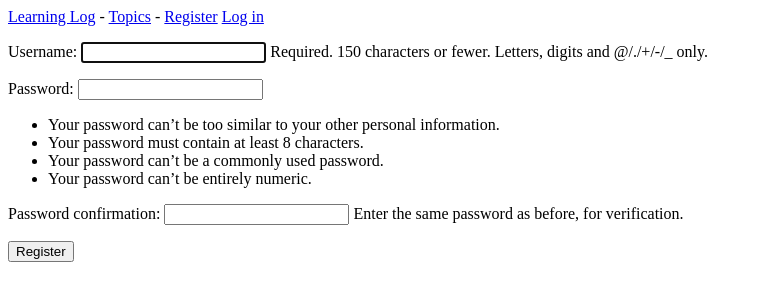
After one commit to Cudderson/crash-course-py, a Django app: page /users/register/ in a window 1280 px wide. The commit adds this page. Shown: the top 301 px of the page, without its empty margins (0-759 px from the left). Run offline with Django 3.2, Linux system fonts and the light colour scheme.

Commit message:
added registration functionality, user-specifc data started

```diff
--- a/learning_log/learning_log/settings.py
+++ b/learning_log/learning_log/settings.py
@@ -123,3 +123,6 @@ USE_TZ = True
 # https://docs.djangoproject.com/en/3.1/howto/static-files/
 
 STATIC_URL = '/static/'
+
+# My settings
+LOGIN_URL = 'users:login'
--- a/learning_log/learning_logs/models.py
+++ b/learning_log/learning_logs/models.py
@@ -1,4 +1,5 @@
 from django.db import models
+from django.contrib.auth.models import User
 
 
 class Topic(models.Model):
@@ -7,6 +8,8 @@ class Topic(models.Model):
     text = models.CharField(max_length=200)
 
     date_added = models.DateTimeField(auto_now_add=True)
+
+    owner = models.ForeignKey(User, on_delete=models.CASCADE)
 
     def __str__(self):  # returns string representation of object
         """Return a string representing the model"""
--- a/learning_log/learning_logs/templates/learning_logs/base.html
+++ b/learning_log/learning_logs/templates/learning_logs/base.html
@@ -5,6 +5,7 @@
       Hello, {{ user.username }}.
       <a href="{% url 'users:logout' %}">Log out</a>
     {% else %}
+      <a href="{% url 'users:register' %}">Register</a>
       <a href="{% url 'users:login' %}">Log in</a>
     {% endif %}
 </p>
--- a/learning_log/learning_logs/views.py
+++ b/learning_log/learning_logs/views.py
@@ -1,4 +1,5 @@
 from django.shortcuts import render, redirect
+from django.contrib.auth.decorators import login_required
 
 from .models import Topic, Entry
 from .forms import TopicForm, EntryForm
@@ -10,6 +11,7 @@ def index(request):
     return render(request, 'learning_logs/index.html')
 
 
+@login_required
 def topics(request):
     """Show all topics"""
 
@@ -19,6 +21,7 @@ def topics(request):
     return render(request, 'learning_logs/topics.html', context)
 
 
+@login_required
 def topic(request, topic_id):
     """Show a single topic and all its entries"""
 
@@ -28,6 +31,7 @@ def topic(request, topic_id):
     return render(request, 'learning_logs/topic.html', context)
 
 
+@login_required
 def new_topic(request):
     """Add a New Topic"""
 
@@ -46,6 +50,7 @@ def new_topic(request):
     return render(request, 'learning_logs/new_topic.html', context)
 
 
+@login_required
 def new_entry(request, topic_id):
     """Add a new entry"""
 
@@ -68,6 +73,7 @@ def new_entry(request, topic_id):
     return render(request, 'learning_logs/new_entry.html', context)
 
 
+@login_required
 def edit_entry(request, entry_id):
     """Edit an existing entry"""
 
--- /dev/null
+++ b/learning_log/users/templates/registration/register.html
@@ -0,0 +1,13 @@
+{% extends 'learning_logs/base.html' %}
+
+{% block content %}
+
+  <form method="post" action="{% url 'users:register' %}">
+      {% csrf_token %}
+      {{ form.as_p }}
+
+      <button name="submit">Register</button>
+      <input type="hidden" name="next" value="{% url 'learning_logs:index' %}" />
+  </form>
+
+{% endblock content %}
--- a/learning_log/users/urls.py
+++ b/learning_log/users/urls.py
@@ -1,9 +1,14 @@
 """Defines URL patterns for users"""
 
 from django.urls import path, include
+
+from . import views
 
 app_name = 'users'
 urlpatterns = [
     # Include django default auth urls
     path('', include('django.contrib.auth.urls')),
+
+    # Registration Page
+    path('register/', views.register, name='register')
 ]
--- a/learning_log/users/views.py
+++ b/learning_log/users/views.py
@@ -1,3 +1,25 @@
-from django.shortcuts import render
+from django.shortcuts import render, redirect
+from django.contrib.auth import login
+from django.contrib.auth.forms import UserCreationForm
 
-# Create your views here.
+
+def register(request):
+    """Register a New User"""
+
+    if request.method != 'POST':
+        # Display a blank registration form
+        form = UserCreationForm()
+    else:
+        # Process completed form
+        form = UserCreationForm(data=request.POST)
+
+        if form.is_valid():
+            new_user = form.save()
+
+            # Log in the new user and return to the home page.
+            login(request, new_user)
+            return redirect('learning_logs:index')
+
+    # Display a blank or invalid form:
+    context = {'form': form}
+    return render(request, 'registration/register.html', context)
```
